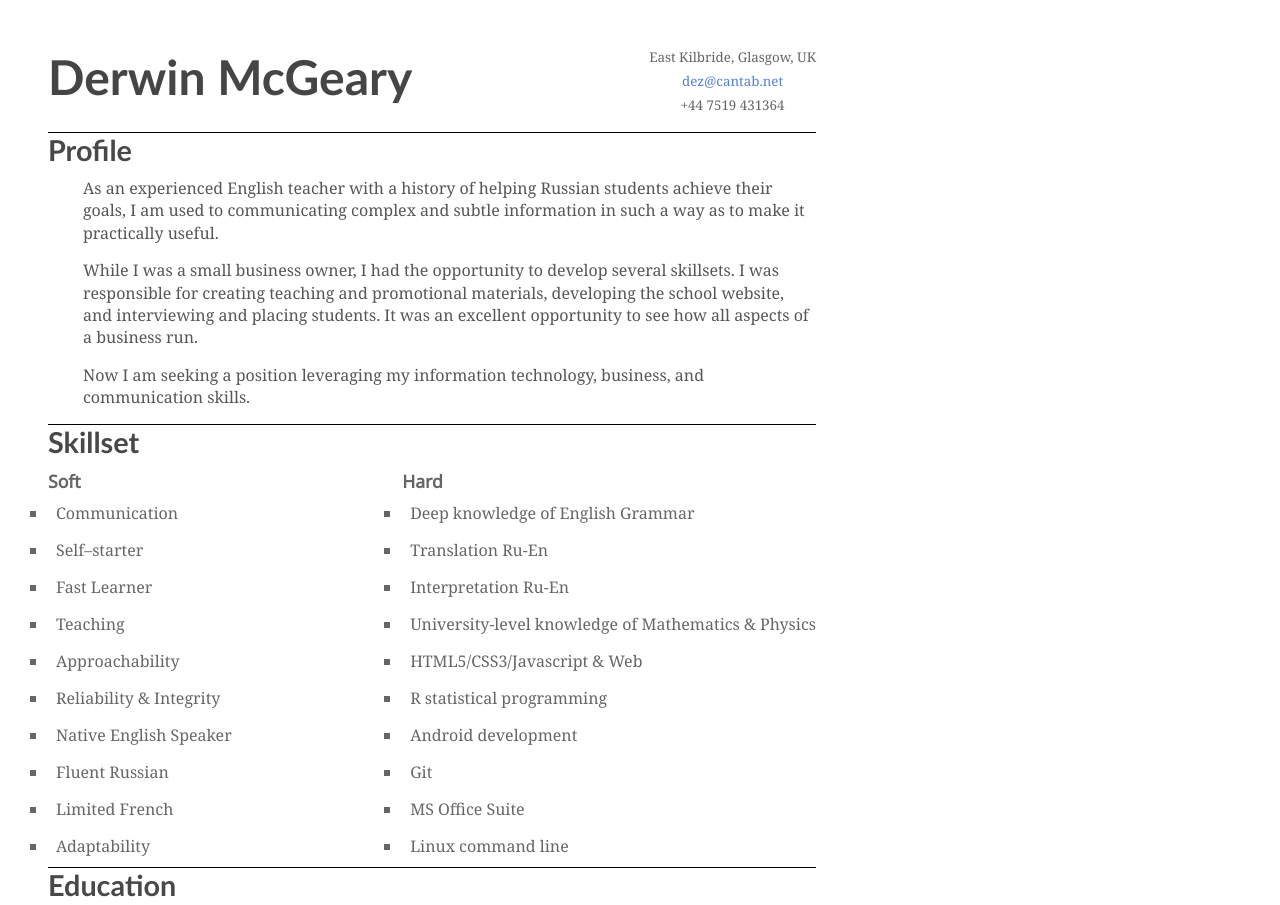
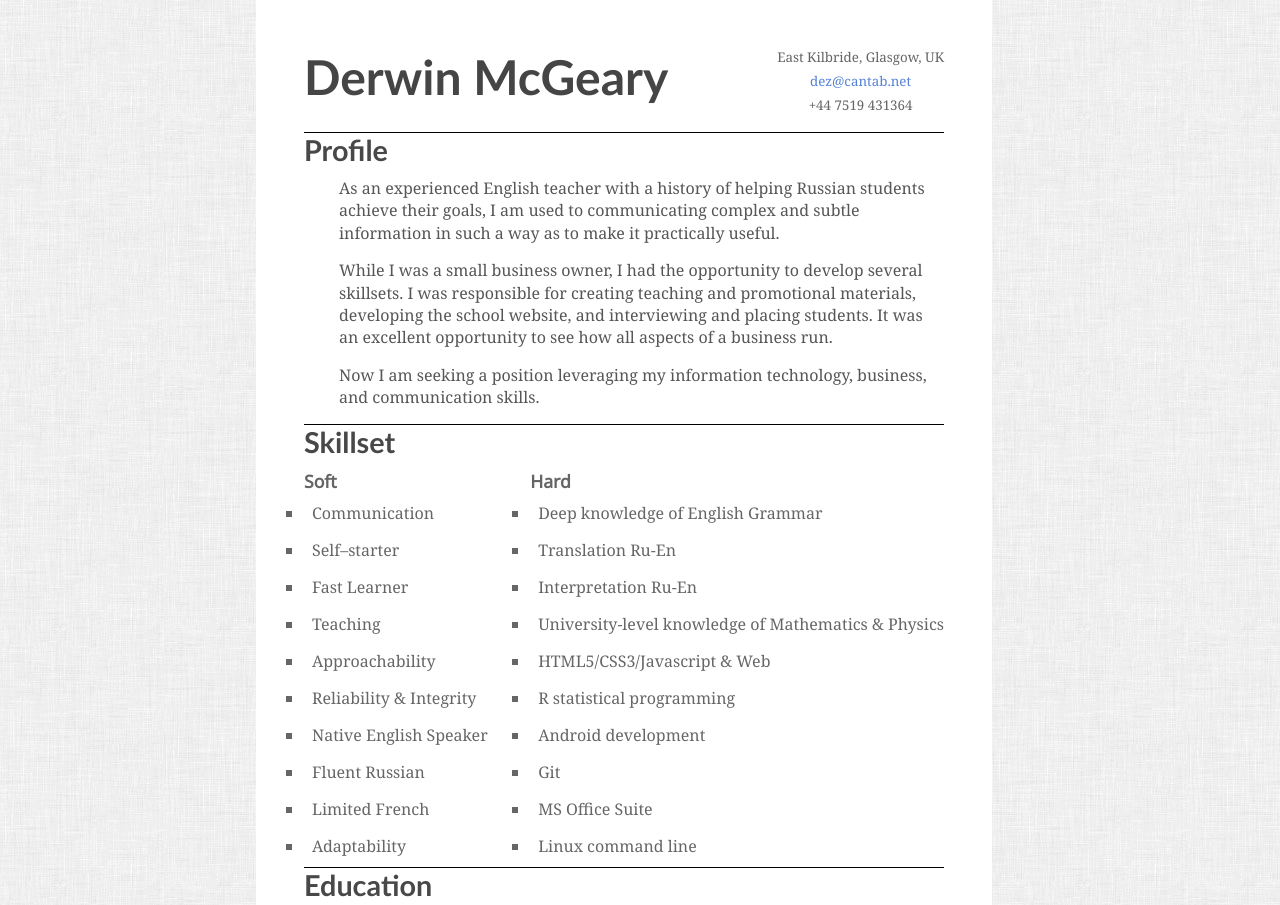
Before and after one commit to derwinmcgeary/derwinmcgeary.github.io, a plain HTML site: page index.html in a window 1280 px wide. Shown: the top 905 px of the page. Drawn offline with Linux system fonts and the light colour scheme.

Commit message:
Keep on flexing...

```diff
--- a/index.html
+++ b/index.html
@@ -15,8 +15,9 @@
 	<![endif]-->
   </head>
 
-  <body id="w" itemscope itemtype="http://schema.org/Person">
-        <header id="info">
+  <body itemscope itemtype="http://schema.org/Person">
+    <div id="w">
+      <header id="info">
 	<h1><span itemprop="name">Derwin McGeary</span></h1>
 	<!-- <h3><span itemprop="jobTitle">English Teacher &amp; Translator</span></h3> -->
 	<div>
@@ -101,5 +102,6 @@
 	  ~ September 2005 &mdash; May 2007</p>
 	<p><strong>Temporary Data Entry</strong>, NHS Practitioner Services, Savoy Tower, Glasgow ~ July 2004 &mdash; July 2005</p>
       </section>
-   </body>
+    </div>
+  </body>
 </html>
--- a/mobile.css
+++ b/mobile.css
@@ -1,20 +1,20 @@
 * { margin: 0; padding: 0; }
 
 body { background: #f2f2f2 url('images/bg-tile.png'); font-size: 100%; padding-bottom: 65px; }
-header {text-align:center;}
+#w { width: 100%;}
 h1 { font-family: "Roboto Sans", "Trebuchet MS", Arial, sans-serif; color: #454545; font-size: 3em; margin-bottom: 6px; }
 h2 { font-family: "Roboto Sans", "Trebuchet MS", Arial, sans-serif; color: #484848; font-size: 1.8em; margin-bottom: 10px; text-decoration: none; }
 h3 { font-family: "Noto Sans", Verdana, Arial, sans-serif; color: #777; font-weight: normal; font-size: 1.2em; margin-bottom: 10px; }
 h4 { font-family: "Noto Sans", Verdana, Arial, sans-serif; color: #656565; font-weight: bold; font-size: 1.1em; margin-bottom: 4px; }
 
-#info {
+header {
     display: flex;
     display: -webkit-flex;
     justify-content: center;
     flex-wrap: wrap;
     flex-direction: column;
     text-align: center; }
-body > section{
+#w > section{
     border-top: 1px solid black;
 }
 
@@ -22,6 +22,7 @@ p { font-family: "Noto Serif", "Droid Serif", serif; color: #565656; line-height
 small { font-family: "Noto Serif", "Droid Serif", serif; color: #656565; display: block; margin-bottom: 6px; }
 ul { display: block; list-style-type: square; }
 ul li { padding-left: 0.5em; vertical-align: top; margin-bottom: 5px; font-family: "Noto Serif", "Droid Serif", serif; color: #666; line-height: 2em; }
+
 .notmobile {display: none;}
 
 img { border: 0; max-width: 100%; }
--- a/styles.css
+++ b/styles.css
@@ -1,10 +1,9 @@
-html { height: 101%; }
 /** @group core layout **/
 #w { background: #fff;
      min-width: 36em;
-     max-width: 48em;
+     max-width: 50%;
      padding: 3em;
-     align:center;
+     margin-left:20%;
    }
 
 header { width: 100%; }
@@ -23,15 +22,5 @@ header { width: 100%; }
 /** @group skills **/
 #skillsbox {display: flex;
 	    justify-content: space-between;
+	    flex-direction: row;
 	   }
-#skills-left { display: block; }
-#skills-right { display: block; float: left;}
-
-/** @group clearfix *
-@media only screen{
-.clearfix:after { content: "."; display: block; clear: both; visibility: hidden; line-height: 0; height: 0; }
-.clearfix { display: inline-block; }
-
-html[xmlns] .clearfix { display: block; }
-* html .clearfix { height: 1%; }
-} /* @media */
```
